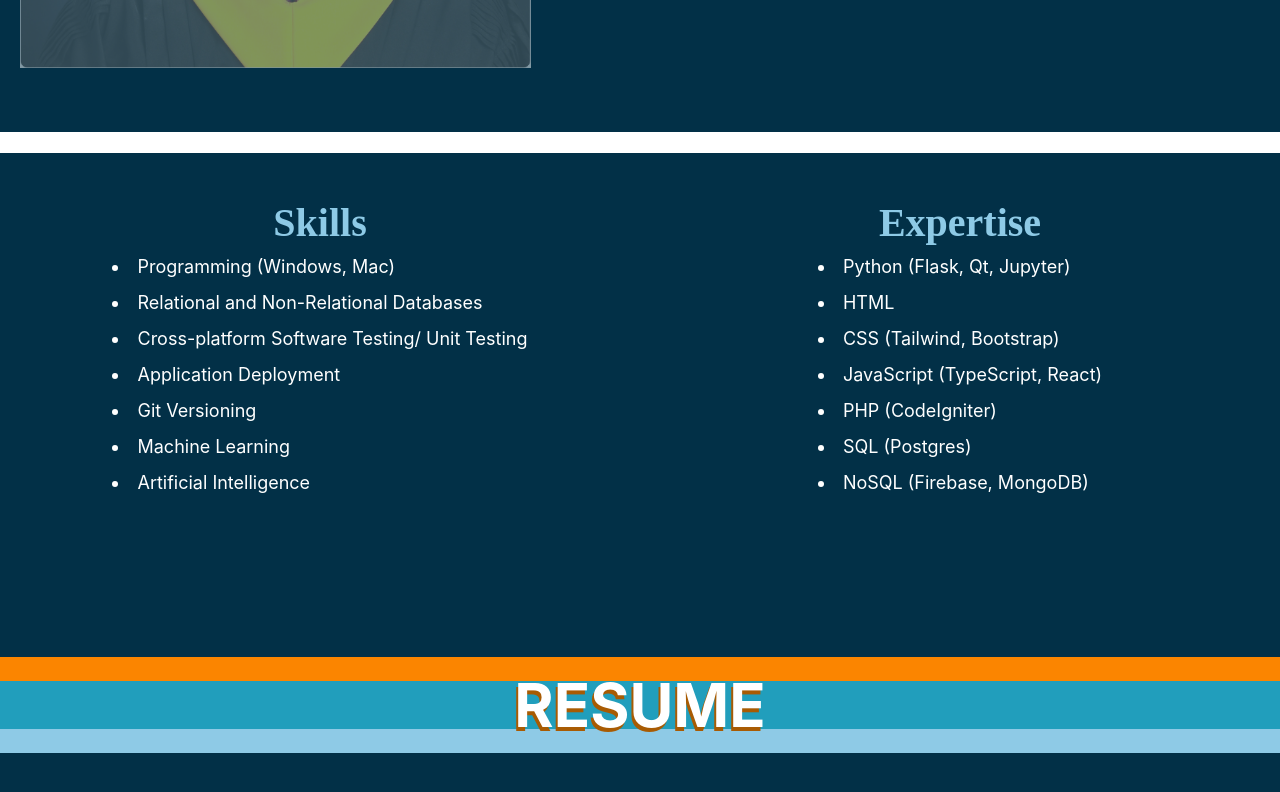
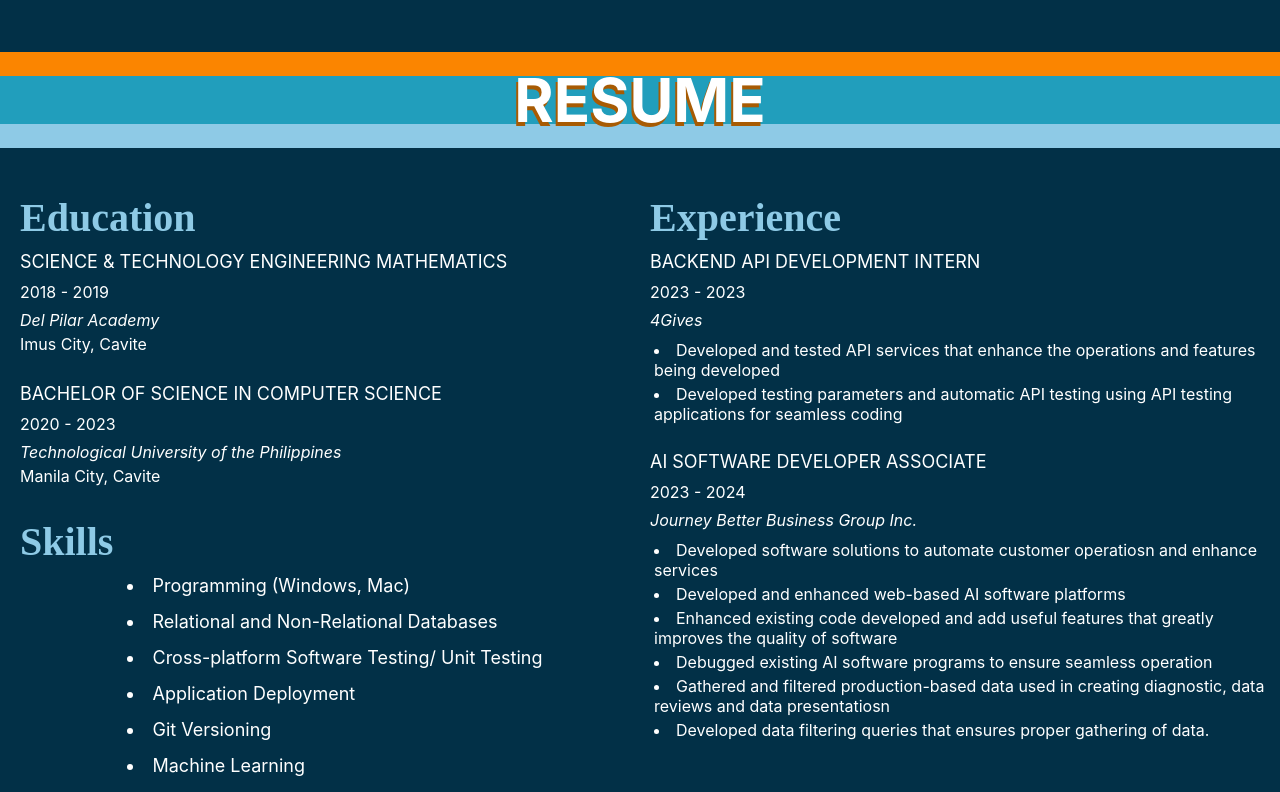
Before and after one commit to pat-gallardo/portfolio-website, a React (Create React App) app in the folder frontend/: page / in a window 1280 px wide. Shown: the part 1340-2132 px from the top of the page. Built offline with nearby package versions, Linux system fonts and the light colour scheme.

Commit message:
Added Resume page, and fixed the format of other pages

```diff
--- a/frontend/src/components/about.tsx
+++ b/frontend/src/components/about.tsx
@@ -4,15 +4,15 @@ const About = () => {
     return (
         <>
         <div className="flex mt-[5%] mb-[5%] flex-col sm:flex-row justify-between">
-            <div className="w-full sm:w-1/2  sm:self-center sm:pt-0 pt-[1rem] sm:pt-20 ml-5 pr-[2.5rem] sm:mr-5">
+            <div className="sm:w-1/2 sm:self-center sm:pt-0 pt-[1rem] ml-5 pr-[2.5rem] sm:mr-5">
                 <img className="saturate-150 opacity-50 sm:ml-0 sm:w-full" src={require('../assets/front-photo2.png')} alt="profile-photo"></img>
             </div>
-            <div className="flex flex-col gap-[10%] w-full sm:w-1/2 m-3 p-3 sm:ml-[10%] text-wrap">
+            <div className="sm:w-1/2 flex flex-col sm:w-1/2 m-3 p-3 sm:ml-[10%] text-wrap">
                 <div className="w-full text-white text-lg montserrat ">{aboutMessage}</div>
+                <br></br>
                 <div className="w-full text-white text-lg montserrat ">{aboutNextMessage}</div>
             </div>
         </div>
-        <div className="bg-white p-[0.5px] text-sm text-transparent">.</div>
         </>
     )
 }
--- a/frontend/src/components/dashboard.tsx
+++ b/frontend/src/components/dashboard.tsx
@@ -2,7 +2,7 @@ import Navbar from "./navbar";
 import Intro from "./intro";
 import LineBreak from "./linebreak";
 import About from "./about";
-import Skills from "./skills";
+import Resume from "./resume"
 
 const Dashboard = () => {
     return (
@@ -11,8 +11,8 @@ const Dashboard = () => {
           <Intro />
           <LineBreak setTitle="ABOUT"/>
           <About />
-          <Skills />
           <LineBreak setTitle="RESUME"/>
+          <Resume />
           <LineBreak setTitle="SERVICES"/>
           <LineBreak setTitle="PORTFOLIO"/>
           <LineBreak setTitle="CONTACT"/>
--- a/frontend/src/components/linebreak.tsx
+++ b/frontend/src/components/linebreak.tsx
@@ -1,32 +1,12 @@
-import { useState, useEffect } from "react";
-
 interface LinebreakProps {
     setTitle: string;
   }
 
 
 const Linebreak: React.FC<LinebreakProps> = ({ setTitle }) => {
-    const [viewportHeight, setViewportHeight] = useState(window.innerHeight);
-
-    const updateHeight = () => {
-        setViewportHeight(window.innerHeight);
-      };
-
-    useEffect(() => {
-        // Add event listener to update height on resize
-        window.addEventListener('resize', updateHeight);
-
-        // Cleanup function to remove event listener
-        return () => {
-        window.removeEventListener('resize', updateHeight);
-        };
-    }, []);
-
-    let dynamicPaddingTop = (viewportHeight / 5)
-
     return (
         <>
-        <div className='flex flex-col justify-center ' style={{ paddingTop: `${dynamicPaddingTop}px` }}>
+        <div className='flex flex-col justify-center pt-20'>
             <div className="bg-[#fb8500] text-transparent">.</div>
             <div className="w-full absolute text-center text-white text-[60px] font-bold drop-shadow-[-2px_4px_#a85b03]">{setTitle}</div>
             <div className="bg-[#219ebc] p-3 text-transparent">.</div>
--- a/frontend/src/components/navbar.tsx
+++ b/frontend/src/components/navbar.tsx
@@ -28,9 +28,9 @@ const Navbar = () => {
       sm:justify-end items-center ml-[50%] w-[50%] sm:ml-0 sm:w-full h-full sm:h-0 p-5 px-4 md-5 text-lg
       ${isMenuOpen ?'flex-col sm:flex-row bg-[#219ebc]' : ''}`}>
           <div className='sm:hidden flex absolute right-11 top-[20px]'>
-            <button onClick={openMenu} className='focus:outline-none absolute' >
+            <button onClick={openMenu} className='focus:outline-none absolute bg-[#219ebc] rounded' >
               <svg
-                className="w-8 h-8 text-[#ffb703]"
+                className="w-8 h-8 text-[#023047]"
                 fill="none"
                 stroke="currentColor"
                 viewBox="0 0 24 24"
--- /dev/null
+++ b/frontend/src/components/resume.tsx
@@ -0,0 +1,77 @@
+
+import Skills from "./skills";
+const educationItems = [
+    {   label: 'SCIENCE & TECHNOLOGY ENGINEERING MATHEMATICS',
+        date: '2018 - 2019',
+        school: 'Del Pilar Academy',
+        city: 'Imus City, Cavite'},
+    {   label: 'BACHELOR OF SCIENCE IN COMPUTER SCIENCE',
+        date: '2020 - 2023',
+        school: 'Technological University of the Philippines',
+        city: 'Manila City, Cavite'},
+  ];
+
+const profesionalItems = [
+    {   label: 'BACKEND API DEVELOPMENT INTERN',
+        date: '2023 - 2023',
+        company: '4Gives',
+        description: {
+            1: 'Developed and tested API services that enhance the operations and features being developed',
+            2: 'Developed testing parameters and automatic API testing using API testing applications for seamless coding'
+        },
+    },
+    {   label: 'AI SOFTWARE DEVELOPER ASSOCIATE',
+        date: '2023 - 2024',
+        company: 'Journey Better Business Group Inc.',
+        description: {
+            1: 'Developed software solutions to automate customer operatiosn and enhance services',
+            2: 'Developed and enhanced web-based AI software platforms',
+            3: 'Enhanced existing code developed and add useful features that greatly improves the quality of software',
+            4: 'Debugged existing AI software programs to ensure seamless operation',
+            5: 'Gathered and filtered production-based data used in creating diagnostic, data reviews and data presentatiosn',
+            6: 'Developed data filtering queries that ensures proper gathering of data.'
+        },
+    }
+  ];
+
+const Resume = () => {
+    return (
+        <>
+        <div className="flex flex-col sm:flex-row text-left pt-10 ml-5 ">
+            <div className="w-full sm:w-1/2 flex flex-col justify-center pb-[2rem] sm:pb-0">
+                <div className="w-full text-[#8ecae6] font-bold text-[40px] montserrat ">Education</div>
+                    {educationItems.map((item, index) => (
+                        <div key={index} className="w-full text-white break-words">
+                            <div className="text-lg">{item.label}</div>
+                            <div className="leading-loose">{item.date}</div>
+                            <div className="italic">{item.school}</div>
+                            <div>{item.city}</div>
+                            <br></br>
+                        </div>
+                    ))}
+            <Skills />
+            </div>
+            <div className="w-full sm:w-1/2 items-center flex flex-col">
+                <div className="w-full text-[#8ecae6] font-bold text-[40px] montserrat ">Experience</div>
+                {profesionalItems.map((item, index) => (
+                    <div key={index} className="w-full text-white break-words">
+                        <div className="text-lg">{item.label}</div>
+                        <div className="leading-loose">{item.date}</div>
+                        <div className="italic">{item.company}</div>
+                        <ul className="list-disc list-inside text-left space-y-1 mt-2">
+                        {Object.values(item.description).map((desc, index) => (
+                            <li key={index} className="text-base pl-1 leading-tight">
+                                {desc}
+                            </li>
+                        ))}
+                    </ul>
+                    <br></br>
+                    </div>
+          ))}
+            </div>
+        </div>
+        </>
+    )
+}
+
+export default Resume;
--- a/frontend/src/components/skills.tsx
+++ b/frontend/src/components/skills.tsx
@@ -1,5 +1,5 @@
 const Skills = () => {
-    const skills = [
+    const skillsItems = [
         'Programming (Windows, Mac)',
         'Relational and Non-Relational Databases',
         'Cross-platform Software Testing/ Unit Testing',
@@ -9,7 +9,7 @@ const Skills = () => {
         'Artificial Intelligence',
     ];
 
-    const expertise = [
+    const expertiseItems = [
         'Python (Flask, Qt, Jupyter)',
         'HTML',
         'CSS (Tailwind, Bootstrap)',
@@ -21,12 +21,12 @@ const Skills = () => {
 
     return (
         <>
-        <div className="flex flex-col sm:flex-row text-center items-center justify-center pt-10">
-            <div className="w-full sm:w-1/2 items-center flex flex-col justify-center pb-[2rem] sm:pb-0">
+        <div className="flex flex-col justify-center">
+            <div className="items-center flex flex-col justify-center pb-[2rem] sm:pb-0">
                 <div className="w-full text-[#8ecae6] font-bold text-[40px] montserrat ">Skills</div>
-                    {skills.length > 0 ? (
+                    {skillsItems.length > 0 ? (
                         <ul className="list-disc list-inside text-left space-y-2">
-                            {skills.map((skill, index) => (
+                            {skillsItems.map((skill, index) => (
                                 <li key={index} className="text-white text-lg break-words">
                                     {skill}
                                 </li>
@@ -36,11 +36,12 @@ const Skills = () => {
                         <p className="text-white">No skills available.</p>
                     )}
             </div>
-            <div className="w-full sm:w-1/2 items-center flex flex-col justify-center">
+            <br></br>
+            <div className="flex flex-col justify-center">
                 <div className="w-full text-[#8ecae6] font-bold text-[40px] montserrat ">Expertise</div>
-                {expertise.length > 0 ? (
+                {expertiseItems.length > 0 ? (
                     <ul className="list-disc list-inside text-left space-y-2">
-                        {expertise.map((skill, index) => (
+                        {expertiseItems.map((skill, index) => (
                             <li key={index} className="text-white text-lg">
                                 {skill}
                             </li>
```
